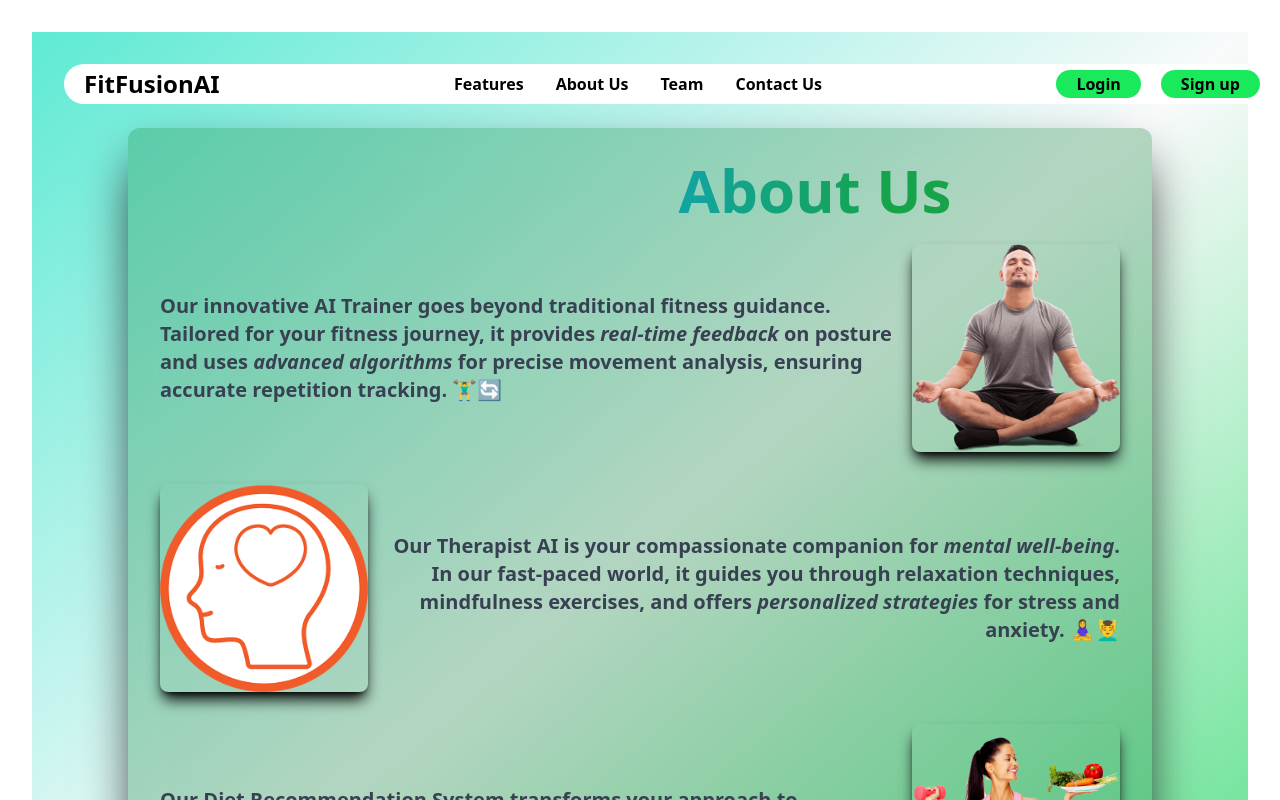
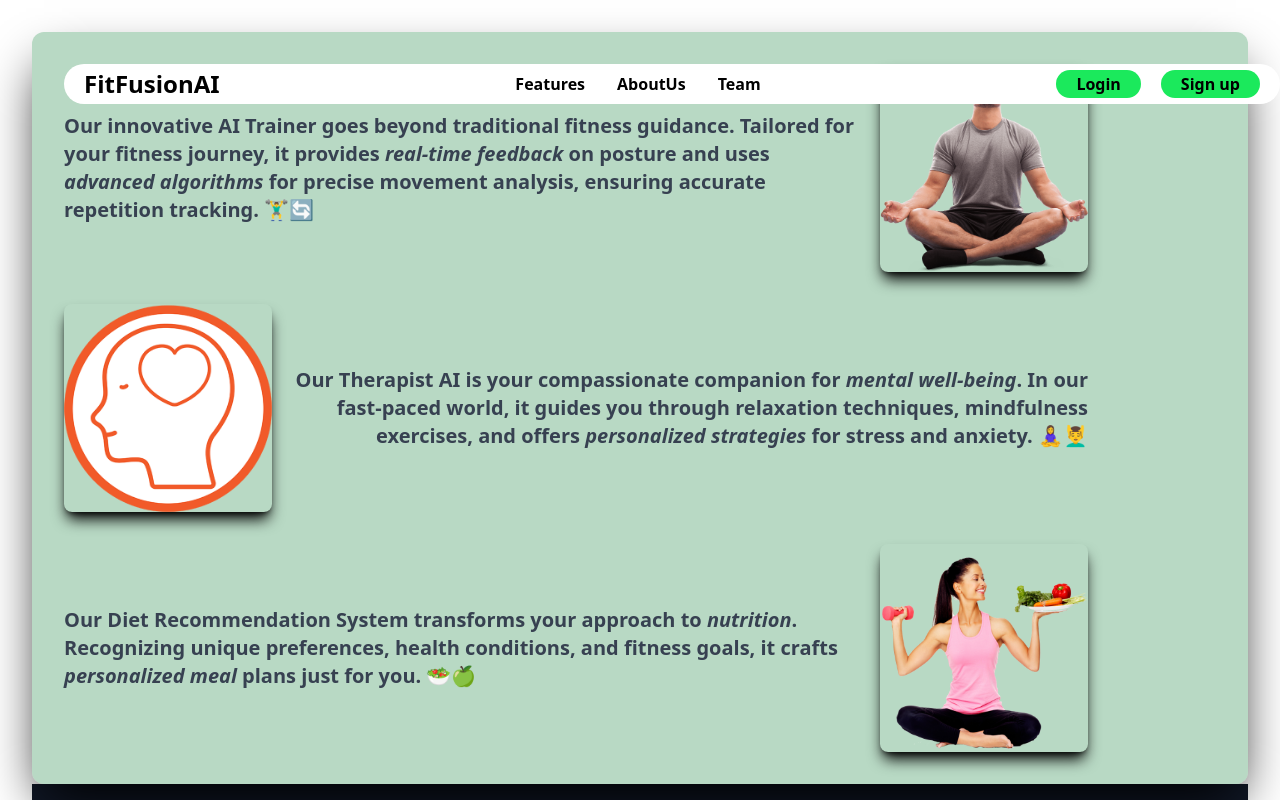
Before and after one commit to techmonk000/FitFusionAI, a React (Vite) app in the folder Frontend/: page /aboutus in a window 1280 px wide. Shown: the top 800 px of the page. Built offline with nearby package versions, Linux system fonts and the light colour scheme.

Commit message:
added about

```diff
--- a/Frontend/package.json
+++ b/Frontend/package.json
@@ -17,6 +17,7 @@
     "react-icons": "^5.0.1",
     "react-responsive": "^9.0.2",
     "react-router-dom": "^6.21.3",
+    "react-scroll": "^1.9.0",
     "react-slick": "^0.30.1",
     "slick-carousel": "^1.8.1",
     "tw-elements-react": "^1.0.0-alpha2"
--- a/Frontend/src/components/AboutUs.jsx
+++ b/Frontend/src/components/AboutUs.jsx
@@ -5,12 +5,11 @@ import mind from "../assets/mental.png";
 
 export default function AboutUs() {
   return (
-    <div className="flex items-center justify-center min-h-screen bg-gradient-to-tl from-green-400 via-gray-50 to-teal-300 p-24">
+
       <div className="overflow-hidden p-8 bg-green-700 bg-opacity-30 h-full shadow-2xl shadow-black rounded-xl  backdrop-blur-xl backdrop-filter flex mx-auto space-x-8"> {/* Updated space-x-8 */}
-        <div className="flex-2 max-w-5xl">
-          <h1 className="text-6xl font-bold mb-6 pl-[350px] text-gray-800 bg-gradient-to-r from-green-700 from-10% via-sky-500 via-30% to-green-600  to-90% inline-block text-transparent bg-clip-text">
-            About Us
-          </h1>
+
+      <div className="flex-2 max-w-5xl">
+
           <div className="flex flex-col space-y-8">
             <div className="flex flex-row gap-5 items-center">
               <p className="text-gray-700 text-xl text-left font-semibold">
@@ -54,6 +53,5 @@ export default function AboutUs() {
         </div>
 
       </div>
-    </div>
   );
 }
--- a/Frontend/src/components/Header.jsx
+++ b/Frontend/src/components/Header.jsx
@@ -1,8 +1,9 @@
 import { useEffect, useState } from "react";
 import { useMediaQuery } from "react-responsive";
-import { useNavigate } from "react-router-dom";
+import { Link, useNavigate } from "react-router-dom";
 import { useAuth } from "../context/AuthContext";
 import Header2 from "./Header2";
+import { Link as ScrollLink } from "react-scroll";
 
 export default function Header() {
   const [headerScale, setHeaderScale] = useState(1);
@@ -49,9 +50,12 @@ export default function Header() {
   const handleAboutUsClick = () => {
     navigate("/aboutus");
   };
+  const scrollToSection = (ref) => {
+    ref.current.scrollIntoView({ behavior: "smooth" });
+  };
 
-  return (
-    !isLoggedIn ? <div className="px-8 py-8 fixed z-10 w-full" style={outerDivStyle}>
+  return !isLoggedIn ? (
+    <div className="px-8 py-8 fixed z-10 w-full" style={outerDivStyle}>
       <div
         className="font-bold text-black h-10 p-5 rounded-full flex justify-between items-center bg-white"
         style={headerStyle}
@@ -61,7 +65,7 @@ export default function Header() {
         </div>
         <div className="flex items-center">
           {isMobile ? (
-            <>
+            <div>
               <svg
                 xmlns="http://www.w3.org/2000/svg"
                 fill="none"
@@ -78,28 +82,38 @@ export default function Header() {
                   d="M3.75 6.75h16.5M3.75 12h16.5m-16.5 5.25h16.5"
                 />
               </svg>
-            </>
+            </div>
           ) : (
             <ul className="flex md:flex-row flex-col md:items-center gap-8">
               <li>
-                <a className="hover:text-gray-500" href="#">
+                <ScrollLink
+                  to="features" // Specify the target element's id
+                  smooth={true}
+                  duration={500}
+                  className="cursor-pointer"
+                >
                   Features
-                </a>
+                </ScrollLink>
               </li>
               <li>
-                <a className="hover:text-gray-500" href="#">
-                  About Us
-                </a>
+                <ScrollLink
+                  to="aboutus" // Specify the target element's id
+                  smooth={true}
+                  duration={500}
+                  className="cursor-pointer"
+                >
+                  AboutUs
+                </ScrollLink>
               </li>
               <li>
-                <a className="hover:text-gray-500" href="#">
+                <ScrollLink
+                  to="team" // Specify the target element's id
+                  smooth={true}
+                  duration={500}
+                  className="cursor-pointer"
+                >
                   Team
-                </a>
-              </li>
-              <li>
-                <a className="hover:text-gray-500" href="#">
-                  Contact Us
-                </a>
+                </ScrollLink>
               </li>
             </ul>
           )}
@@ -128,12 +142,18 @@ export default function Header() {
                 </a>
               </li>
               <li>
-                <button onClick={handleLoginClick} className="bg-[#1be95c] text-black px-5 py-1.5 rounded-full hover:bg-[#0a7e29]">
+                <button
+                  onClick={handleLoginClick}
+                  className="bg-[#1be95c] text-black px-5 py-1.5 rounded-full hover:bg-[#0a7e29]"
+                >
                   Sign in
                 </button>
               </li>
               <li>
-                <button onClick={handleSignupClick} className="bg-[#1be95c] text-black px-5 py-1.5 rounded-full hover:bg-[#0ca234]">
+                <button
+                  onClick={handleSignupClick}
+                  className="bg-[#1be95c] text-black px-5 py-1.5 rounded-full hover:bg-[#0ca234]"
+                >
                   Sign up
                 </button>
               </li>
@@ -142,15 +162,23 @@ export default function Header() {
         )}
         {!isMobile && (
           <div className="flex items-center gap-5">
-            <button onClick={handleLoginClick} className="bg-[#1be95c] text-black px-5 py-0.5 rounded-full hover:bg-[#6cd81e]">
+            <button
+              onClick={handleLoginClick}
+              className="bg-[#1be95c] text-black px-5 py-0.5 rounded-full hover:bg-[#6cd81e]"
+            >
               Login
             </button>
-            <button onClick={handleSignupClick} className="bg-[#1be95c] text-black px-5 py-0.5 rounded-full hover:bg-[#6cd81e]">
+            <button
+              onClick={handleSignupClick}
+              className="bg-[#1be95c] text-black px-5 py-0.5 rounded-full hover:bg-[#6cd81e]"
+            >
               Sign up
             </button>
           </div>
         )}
       </div>
-    </div>: <Header2 />
+    </div>
+  ) : (
+    <Header2 />
   );
 }
--- a/Frontend/src/components/Landing.jsx
+++ b/Frontend/src/components/Landing.jsx
@@ -1,9 +1,14 @@
 // import React from "react";
+import { useRef } from "react";
 import home from "../assets/home-img.png";
 import ImageCarousel from "./Carousel";
 import Team from "./Team";
+import AboutUs from "./AboutUs";
 
 export default function Landing() {
+  const features = useRef(null);
+  const aboutus  = useRef(null);
+  const team  = useRef(null);
   return (
     <>
       <div className=" overflow-hidden bg-gradient-to-tl from-green-400 via-gray-50 to-teal-300">
@@ -17,7 +22,7 @@ export default function Landing() {
         </div>
       </div>
 
-      <div className="bg-gradient-to-bl from-green-400 via-gray-50 to-teal-300 h-dvh flex items-center justify-center flex-col">
+      <div  ref={features} id="features" className="bg-gradient-to-bl from-green-400 via-gray-50 to-teal-300 h-dvh flex items-center justify-center flex-col">
         <p className="text-black text-4xl text-center">
           <b>Easy to use</b> <br /> Features to make your <br />
           <b>life healthy</b>{" "}
@@ -25,9 +30,17 @@ export default function Landing() {
         <br />
         <ImageCarousel />
       </div>
-      <div className="bg-gradient-to-tl from-green-400 via-gray-50 to-teal-300 h-dvh flex items-center justify-center flex-col">
+      <div ref={aboutus} id="aboutus" className="flex items-center flex-col justify-center min-h-screen bg-gradient-to-tl from-green-400 via-gray-50 to-teal-300 p-24">
+      <h1 className="text-6xl font-bold mb-6  text-gray-800 bg-gradient-to-r from-green-700 from-10% via-sky-500 via-30% to-green-600  to-90% inline-block text-transparent bg-clip-text">
+            About Us
+          </h1>
+      <AboutUs />
+      </div>
+      <div ref={team} id="team" className="bg-gradient-to-bl from-green-400 via-gray-50 to-teal-300 h-dvh flex items-center justify-center flex-col">
+
         <Team />
       </div>
+
     </>
   );
 }
```
Also changed, not shown: 1 other file (tests, documents, lock files or other folders).
